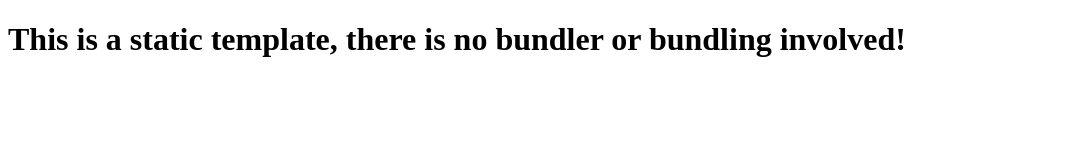
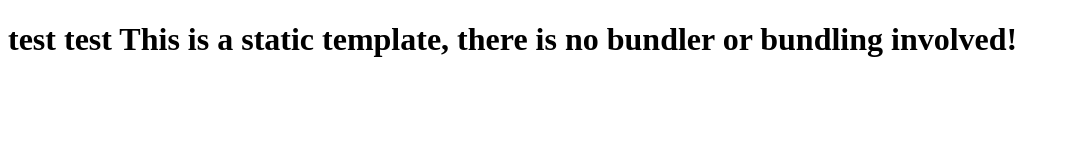
Before and after one commit to edbertlauren/react-course-starter, a website: page index.html in a window 1280 px wide. Shown: the whole page, without its empty margins (0-1070 px from the left). Drawn offline with Linux system fonts and the light colour scheme.

Commit message:
test
this is testing

```diff
--- a/index.html
+++ b/index.html
@@ -7,6 +7,6 @@
     <title>Static Template</title>
   </head>
   <body>
-    <h1>This is a static template, there is no bundler or bundling involved!</h1>
+    <h1>test test This is a static template, there is no bundler or bundling involved!</h1>
   </body>
 </html>
```
Also changed, not shown: package.json (+3 -7 lines).
